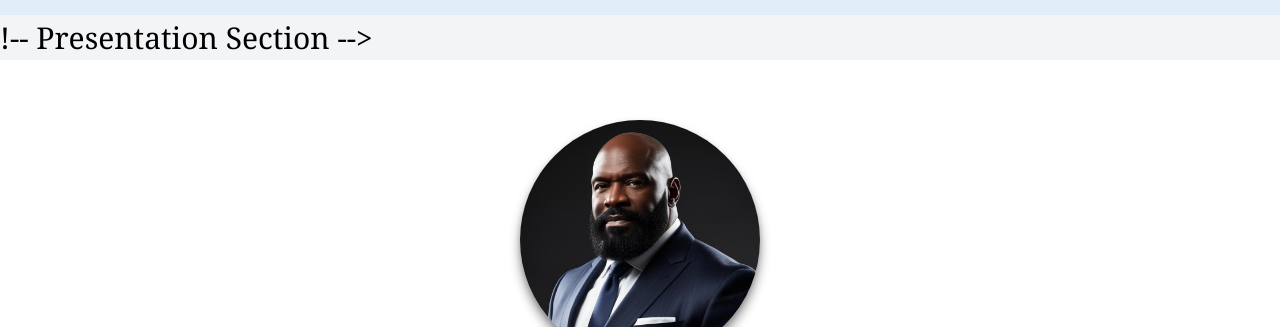
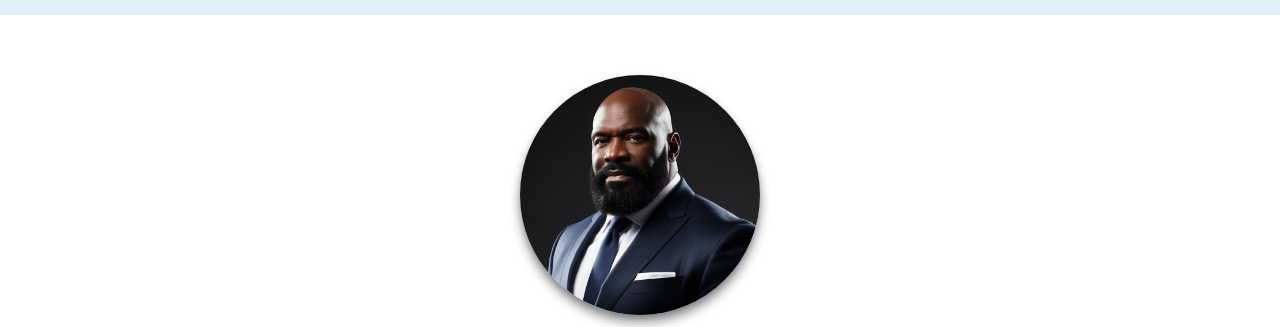
Before and after one commit to guichard/curriculum, a plain HTML site: page cv.html.html in a window 1280 px wide. Shown: the part 90-417 px from the top of the page. Drawn offline with nearby package versions, Linux system fonts and the light colour scheme.

Commit message:
Add files via upload

```diff
--- a/cv.html.html
+++ b/cv.html.html
@@ -21,7 +21,8 @@
             </ul>
         </nav>
     </header>
-!-- Presentation Section -->
+
+    <!-- Presentation Section -->
     <section id="presentation" class="flex flex-col items-center text-center py-8 px-6  mb-4 bg-white">
         <div class="w-32 h-32 mb-2">
             <img src="./avatar costard.jpg" alt="Avatar" class="rounded-full shadow-xl pulse-shadow w-full h-full object-cover">
```
